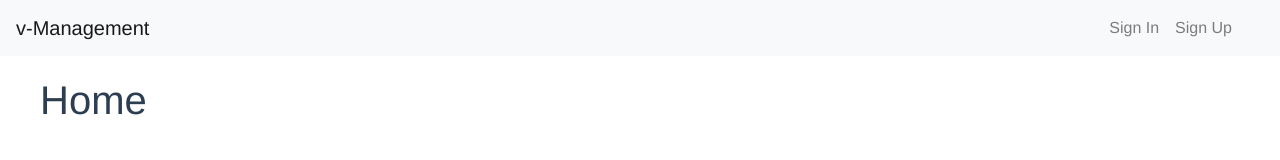
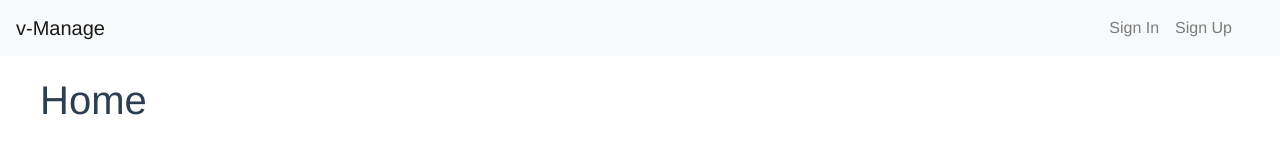
Before and after one commit to vre2h/v-management, a Vue app: page / in a window 1280 px wide. Shown: the top 160 px of the page. Built offline with nearby package versions, Linux system fonts and the light colour scheme; no server answers.

Commit message:
Change name

```diff
--- a/public/index.html
+++ b/public/index.html
@@ -5,7 +5,7 @@
     <meta http-equiv="X-UA-Compatible" content="IE=edge" />
     <meta name="viewport" content="width=device-width,initial-scale=1.0" />
     <link rel="icon" href="<%= BASE_URL %>favicon.ico" />
-    <title><%= htmlWebpackPlugin.options.title %></title>
+    <title>v-Manage</title>
     <base href="/" />
   </head>
   <body>
--- a/src/components/Menu.vue
+++ b/src/components/Menu.vue
@@ -2,7 +2,7 @@
   <div>
     <div>
       <b-navbar toggleable="md" type="light" variant="light">
-        <b-navbar-brand to="/">v-Management</b-navbar-brand>
+        <b-navbar-brand to="/">v-Manage</b-navbar-brand>
 
         <template v-if="isLoggedIn">
           <b-navbar-toggle target="nav-collapse"></b-navbar-toggle>
```
